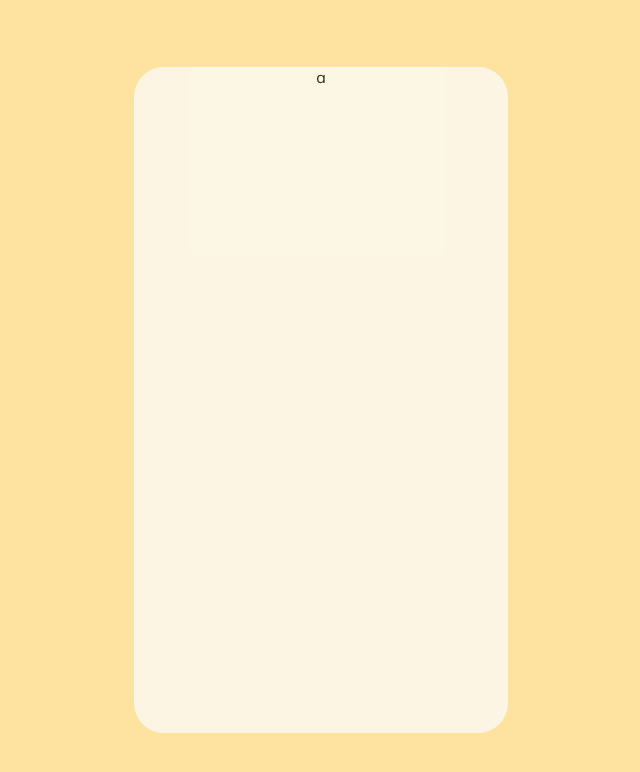
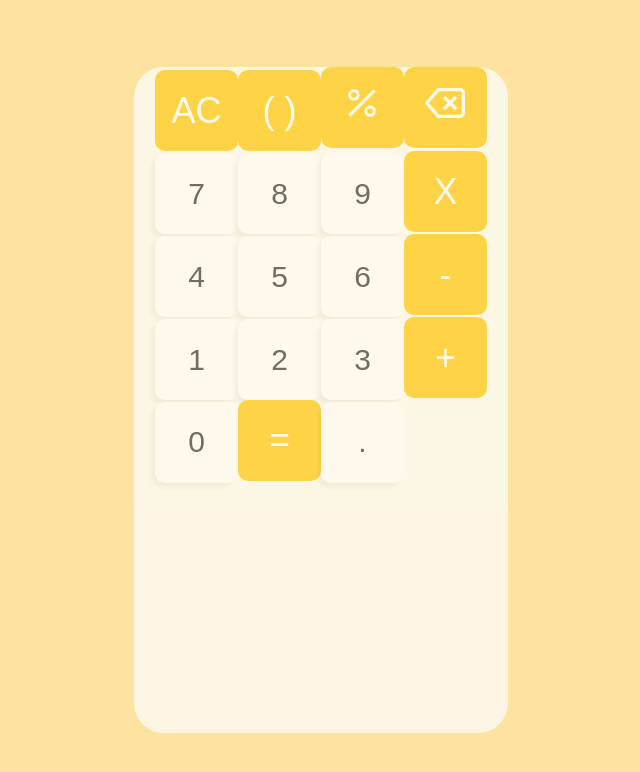
Before and after one commit to JSouza27/calculator-react, a React (Create React App) app: page / in a window 1280 px wide. Shown: the top 772 px of the page, without its empty margins (319-959 px from the left). Built offline with nearby package versions, Linux system fonts and the light colour scheme.

Commit message:
refactor: refactoring code

```diff
--- a/package.json
+++ b/package.json
@@ -10,9 +10,11 @@
     "@types/node": "^16.7.13",
     "@types/react": "^18.0.0",
     "@types/react-dom": "^18.0.0",
+    "@types/react-icons": "^3.0.0",
     "@types/styled-components": "^5.1.25",
     "react": "^18.1.0",
     "react-dom": "^18.1.0",
+    "react-icons": "^4.4.0",
     "react-scripts": "5.0.1",
     "styled-components": "^5.3.5",
     "typescript": "^4.4.2",
--- a/src/App.tsx
+++ b/src/App.tsx
@@ -1,10 +1,13 @@
 import React from 'react';
+import Keyboard from './components/Keyboard';
 import GlobalStyle from './css/GlobalStyle';
 import { AppWrapper, AppContainer } from './Style';
 
 const App = () => (
   <AppWrapper className="App">
-    <AppContainer>a</AppContainer>
+    <AppContainer>
+      <Keyboard />
+    </AppContainer>
     <GlobalStyle />
   </AppWrapper>
 );
--- /dev/null
+++ b/src/components/Button/index.tsx
@@ -0,0 +1,11 @@
+import React from 'react';
+import { IButton } from '../../interfaces/Interfaces';
+import CustomButton from './style';
+
+const Button = ({ type, label }: IButton) => (
+  <CustomButton name={type}>
+    {label}
+  </CustomButton>
+);
+
+export default Button;
--- /dev/null
+++ b/src/components/Button/style.ts
@@ -0,0 +1,17 @@
+import styled from 'styled-components';
+
+const CustomButton = styled.button`
+  background-color: ${(props) => (props.name === 'operator' ? 'var(--color-yellow)' : 'var(--color-white)')};;
+  border: none;
+  border-radius: 10px;
+  box-shadow: ${(props) => (props.name === 'number' ? '-4px 4px 4px rgba(0, 0, 0, 0.05)' : 'none')};
+  color: ${(props) => (props.name === 'number' ? 'var(--color-grey)' : 'var(--color-white)')};
+  font-weight: var(--font-weight-00);
+  font-size: ${(props) => (props.name === 'number' ? '1.875rem' : '2.25rem')};;
+  height: 5.062rem;
+  outline: none;
+  text-align: center;
+  width: 5.187rem;
+`;
+
+export default CustomButton;
--- /dev/null
+++ b/src/components/Keyboard/index.tsx
@@ -0,0 +1,56 @@
+import React, { useCallback, useEffect, useState } from 'react';
+import commandsList from '../../helpers/command';
+import { ICommand } from '../../interfaces/Interfaces';
+import Button from '../Button';
+
+const Keyboard = () => {
+  const [buttonsRow1, setButtonsRow1] = useState<ICommand[] | []>([]);
+  const [buttonsRow2, setButtonsRow2] = useState<ICommand[] | []>([]);
+  const [buttonsRow3, setButtonsRow3] = useState<ICommand[] | []>([]);
+  const [buttonsRow4, setButtonsRow4] = useState<ICommand[] | []>([]);
+  const [buttonsRow5, setButtonsRow5] = useState<ICommand[] | []>([]);
+
+  const getCommands = useCallback(() => {
+    setButtonsRow1(commandsList.filter((command) => command.row === 1));
+    setButtonsRow2(commandsList.filter((command) => command.row === 2));
+    setButtonsRow3(commandsList.filter((command) => command.row === 3));
+    setButtonsRow4(commandsList.filter((command) => command.row === 4));
+    setButtonsRow5(commandsList.filter((command) => command.row === 5));
+  }, []);
+
+  useEffect(() => {
+    getCommands();
+  }, []);
+
+  return (
+    <div>
+      <div>
+        {buttonsRow1.map(({ type, label, components }) => (
+          <Button type={type} label={label || components} />
+        ))}
+      </div>
+      <div>
+        {buttonsRow2.map(({ type, label, components }) => (
+          <Button type={type} label={label || components} />
+        ))}
+      </div>
+      <div>
+        {buttonsRow3.map(({ type, label, components }) => (
+          <Button type={type} label={label || components} />
+        ))}
+      </div>
+      <div>
+        {buttonsRow4.map(({ type, label, components }) => (
+          <Button type={type} label={label || components} />
+        ))}
+      </div>
+      <div>
+        {buttonsRow5.map(({ type, label, components }) => (
+          <Button type={type} label={label || components} />
+        ))}
+      </div>
+    </div>
+  );
+};
+
+export default Keyboard;
--- /dev/null
+++ b/src/helpers/command.tsx
@@ -0,0 +1,142 @@
+import React from 'react';
+import { AiOutlinePercentage } from 'react-icons/ai';
+import { FiDelete } from 'react-icons/fi';
+import { ICommand } from '../interfaces/Interfaces';
+
+const commandsList: ICommand[] = [
+  {
+    label: '0',
+    type: 'number',
+    value: 0,
+    row: 5,
+    components: null,
+  },
+  {
+    label: '1',
+    type: 'number',
+    value: 1,
+    row: 4,
+    components: null,
+  },
+  {
+    label: '2',
+    type: 'number',
+    value: 2,
+    row: 4,
+    components: null,
+  },
+  {
+    label: '3',
+    type: 'number',
+    value: 3,
+    row: 4,
+    components: null,
+  },
+  {
+    label: '4',
+    type: 'number',
+    value: 4,
+    row: 3,
+    components: null,
+  },
+  {
+    label: '5',
+    type: 'number',
+    value: 5,
+    row: 3,
+    components: null,
+  },
+  {
+    label: '6',
+    type: 'number',
+    value: 6,
+    row: 3,
+    components: null,
+  },
+  {
+    label: '7',
+    type: 'number',
+    value: 7,
+    row: 2,
+    components: null,
+  },
+  {
+    label: '8',
+    type: 'number',
+    value: 8,
+    row: 2,
+    components: null,
+  },
+  {
+    label: '9',
+    type: 'number',
+    value: 9,
+    row: 2,
+    components: null,
+  },
+  {
+    label: 'AC',
+    type: 'operator',
+    value: '',
+    row: 1,
+    components: null,
+  },
+  {
+    label: '( )',
+    type: 'operator',
+    value: '+',
+    row: 1,
+    components: null,
+  },
+  {
+    label: null,
+    type: 'operator',
+    value: '%',
+    row: 1,
+    components: <AiOutlinePercentage size="2.5rem" />,
+  },
+  {
+    label: null,
+    type: 'operator',
+    value: '',
+    row: 1,
+    components: <FiDelete size="2.5rem" />,
+  },
+  {
+    label: 'X',
+    type: 'operator',
+    value: 'x',
+    row: 2,
+    components: null,
+  },
+  {
+    label: '-',
+    type: 'operator',
+    value: '-',
+    row: 3,
+    components: null,
+  },
+  {
+    label: '+',
+    type: 'operator',
+    value: '+',
+    row: 4,
+    components: null,
+  },
+  {
+    label: '=',
+    type: 'operator',
+    value: '=',
+    row: 5,
+    components: null,
+  },
+  {
+    label: '.',
+    type: 'number',
+    value: '.',
+    row: 5,
+    components: null,
+  },
+];
+
+export default commandsList;
```
Also changed, not shown: src/components/Display/index.tsx (added, +10 -0 lines), 1 other file (tests, documents, lock files or other folders).
